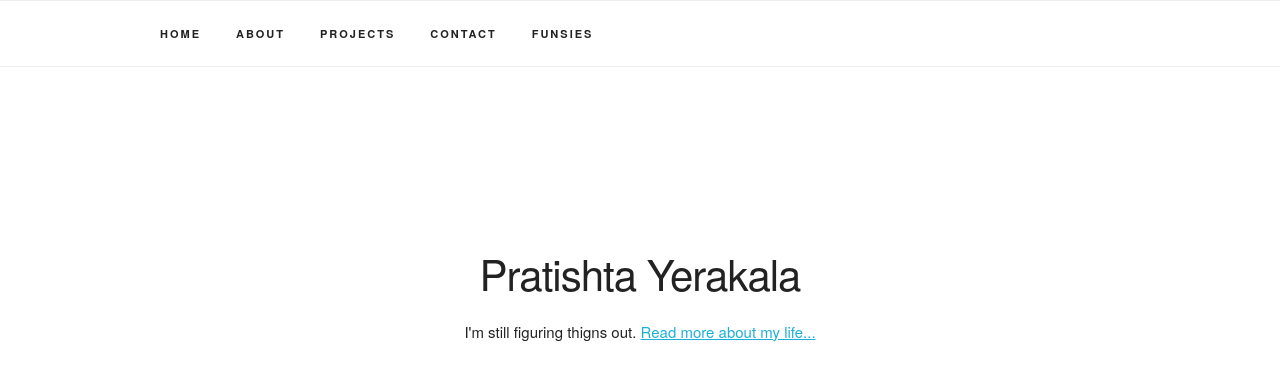
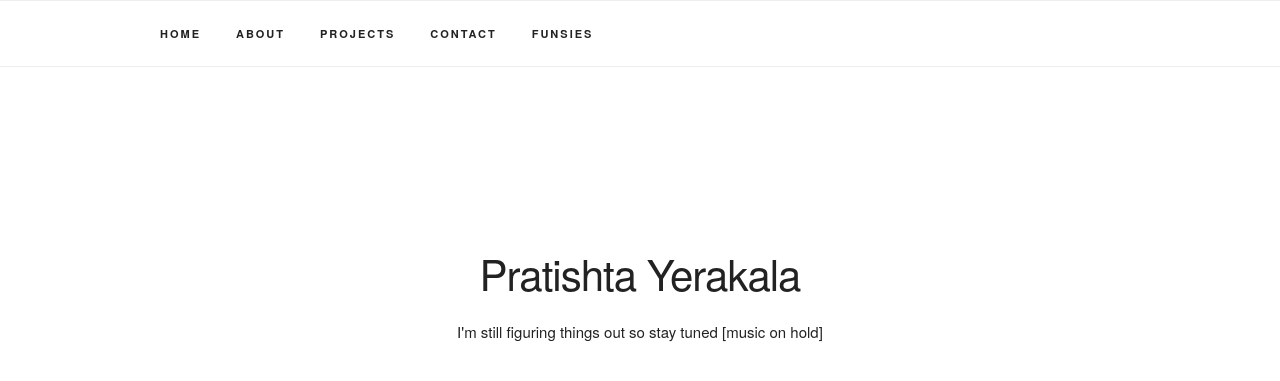
Before and after one commit to pratishta/pratishta.github.io, a Jekyll site: the page built from index.html, in a window 1280 px wide. Shown: the top 381 px of the page. Built offline with Jekyll 4.4.1, drawn with Linux system fonts in a browser that asks for light colours.

Commit message:
changed content to be sassier

```diff
--- a/index.html
+++ b/index.html
@@ -4,7 +4,7 @@ title: prattography
 ---
 <section class="header">
         <h2 class="title">Pratishta Yerakala</h2>
-             <p>I'm still figuring thigns out. <a href="/about">Read more about my life...</a></p>
+             <p>I'm still figuring things out so stay tuned [music on hold]</p>
         <div class="navbar-spacer"></div>
 
 
```
